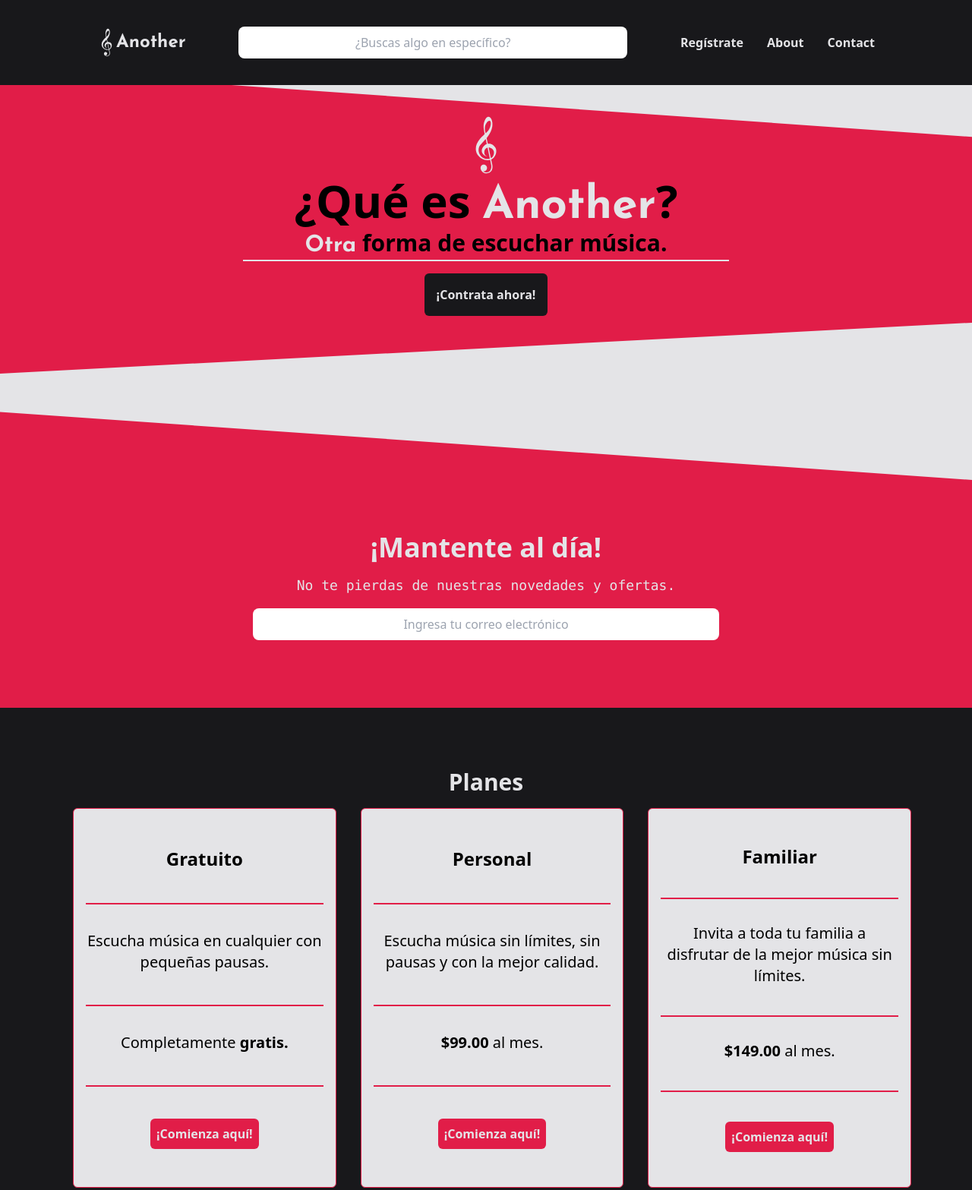
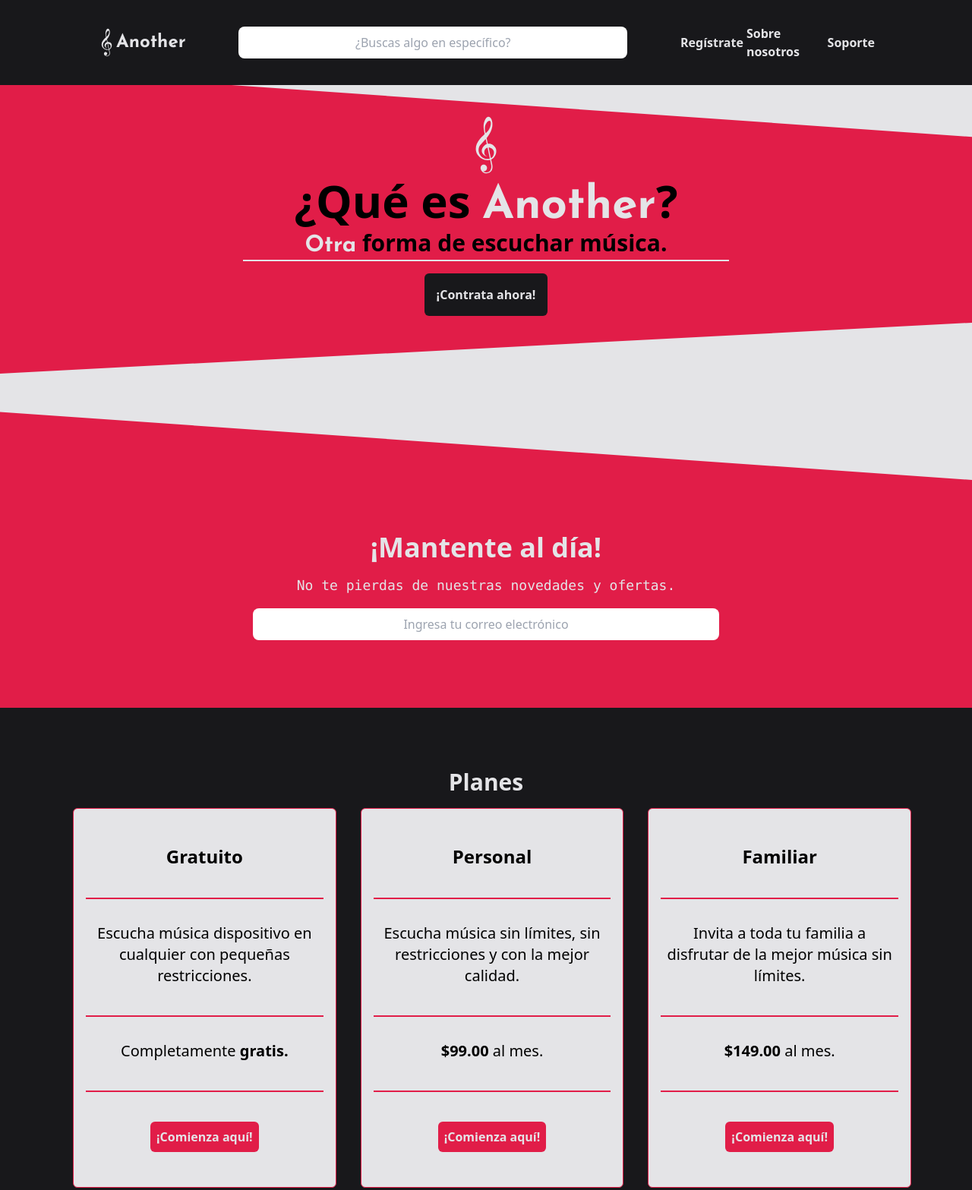
Before and after one commit to Santiago-mnd/UCAMP-landing-proyecto-1, a website: page docs/index.html in a window 1280 px wide. Shown: the top 1567 px of the page at 76% size. Drawn offline with Linux system fonts and the light colour scheme.

Commit message:
update on navbar

```diff
--- a/docs/index.html
+++ b/docs/index.html
@@ -40,10 +40,12 @@
               </a>
             </li>
             <li>
-              <a href="#" class="text-zinc-200 hover:text-rose-600">About</a>
+              <a href="#" class="text-zinc-200 hover:text-rose-600"
+                >Sobre nosotros</a
+              >
             </li>
             <li>
-              <a href="#" class="text-zinc-200 hover:text-rose-600">Contact</a>
+              <a href="#" class="text-zinc-200 hover:text-rose-600">Soporte</a>
             </li>
           </ul>
         </nav>
@@ -105,7 +107,8 @@
             <h3 class="font-bold text-2xl">Gratuito</h3>
             <div class="w-full border-rose-600 mt-2 border h-[0.1px]"></div>
             <p class="text-lg md:text-xl text-center">
-              Escucha música en cualquier con pequeñas pausas.
+              Escucha música dispositivo en cualquier con pequeñas
+              restricciones.
             </p>
             <div class="w-full border-rose-600 mt-2 border h-[0.1px]"></div>
             <p class="text-xl">
@@ -125,7 +128,8 @@
             <h3 class="font-bold text-2xl">Personal</h3>
             <div class="w-full border-rose-600 mt-2 border h-[0.1px]"></div>
             <p class="text-lg md:text-xl text-center">
-              Escucha música sin límites, sin pausas y con la mejor calidad.
+              Escucha música sin límites, sin restricciones y con la mejor
+              calidad.
             </p>
             <div class="w-full border-rose-600 mt-2 border h-[0.1px]"></div>
             <p class="text-xl"><span class="font-bold">$99.00</span> al mes.</p>
```
